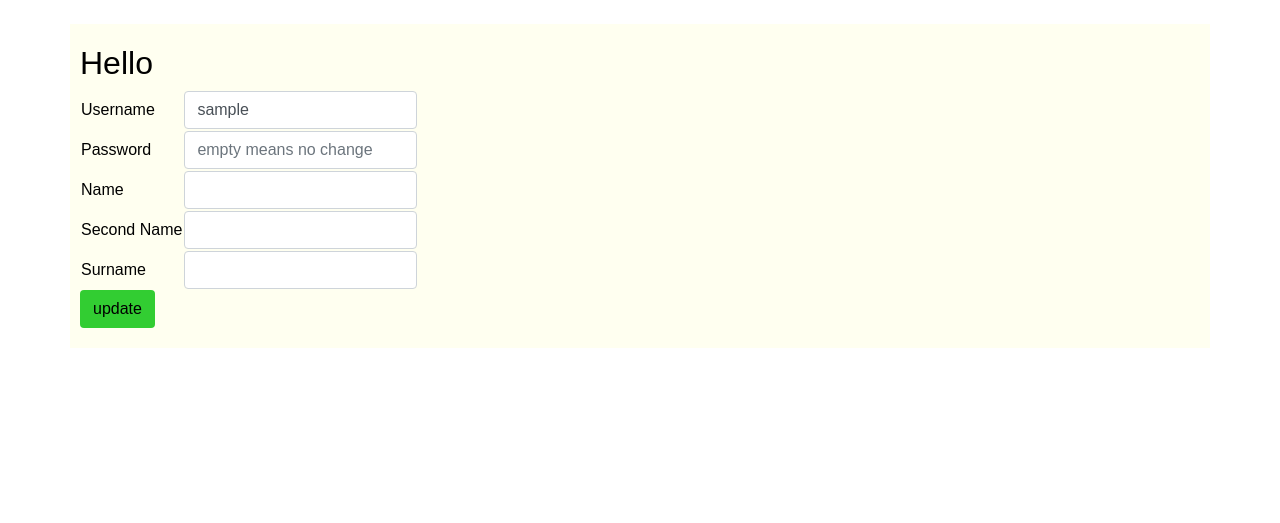
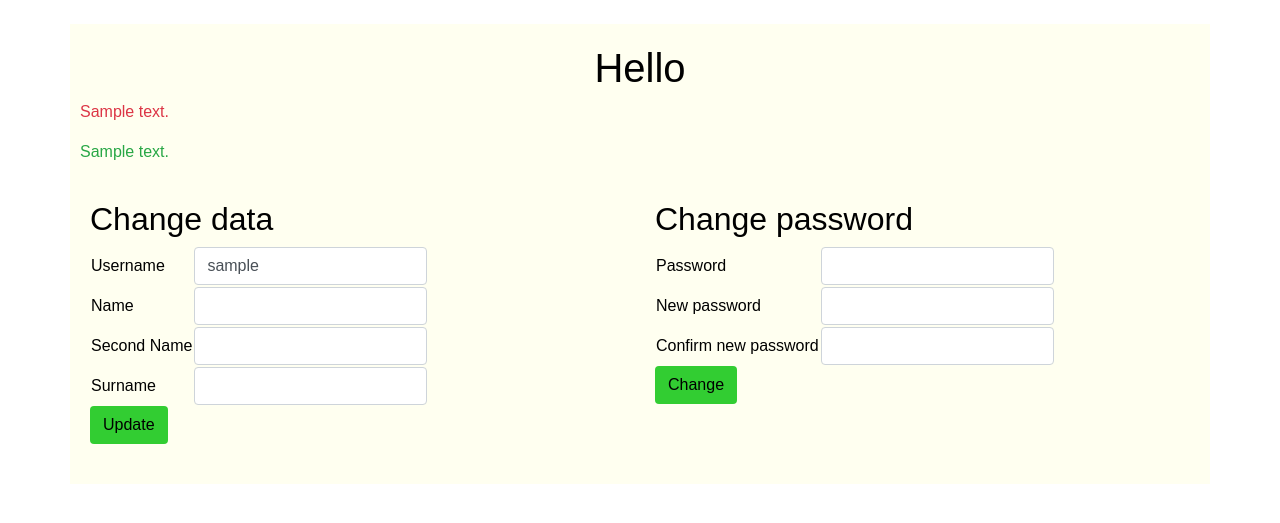
Before and after one commit to AdamStan/DjangoWebPortal, a Django app: template mainproject/accounts/templates/myprofile.html in a window 1280 px wide. Shown: the part 56-579 px from the top of the page. Run offline with Django 3.2, Linux system fonts and the light colour scheme; tables that the repository leaves empty hold one stand-in row (values such as "Sample post"); the template is opened without the code that fills it: values that come from a table or form of the project are taken from there, most other values are stand-ins (such as "Sample title", 1, 10 or a date in 2020); some libraries are stand-ins or nearby versions.

Commit message:
myprofile - changes

```diff
--- a/mainproject/accounts/templates/myprofile.html
+++ b/mainproject/accounts/templates/myprofile.html
@@ -3,22 +3,24 @@
 <title> My profile </title>
 {% endblock %}
 {% block content %}
-    <div class="">
-        <h2> Hello {{ user.username }}  </h2>
-    </div>
+    <h1 class="text-center"> Hello {{ user.username }}  </h1>
+    {% if fail_message %}
+    <p class="text-danger"> {{ fail_message }} </p>
+    {% endif %}
+    {% if s_message %}
+    <p class="text-success"> {{ s_message }} </p>
+    {% endif %}
+    <div class="container">
+        <div class="row">
+            <div class="col">
                 <form action="{% url 'accounts:myprofile' %}" method="post">
                 {% csrf_token %}
-        <div class="table-responsive">
+                <div class="">
+                    <h2> Change data  </h2>
                     <table>
                         <tr>
                             <td> Username </td>
                             <td><input class="form-control" type="text" name="username" value="{{ current_user.username }}"></td>
-                </tr>
-                <tr>
-                    <td> Password </td>
-                    <td>
-                        <input class="form-control" type="password" name="password" minlength="8" placeholder="empty means no change"/>
-                    </td>
                         </tr>
                         <tr>
                             <td> Name </td>
@@ -26,10 +28,10 @@
                         </tr>
                         <tr>
                             <td> Second Name </td>
-                    {% if current_user.second_name == None %}
+                            {% if current_user.second_name %}
+                            <td><input class="form-control" type="text" name="second_name" value="{{ current_user.second_name }}"></td>
+                            {% else %}
                             <td><input class="form-control" type="text" name="second_name" value=""></td>
-                    {% else %}
-                    <td><input class="form-control" type="text" name="second_name" value="{{ current_user.second_name }}"></td>
                             {% endif %}
                         </tr>
                         <tr>
@@ -37,7 +39,39 @@
                             <td><input class="form-control" type="text" name="surname" value="{{ current_user.surname }}"></td>
                         </tr>
                     </table>
+                    <input class="btn background-second" type="submit" name="action" value="Update">
                 </div>
-        <input class="btn background-second" type="submit" value="update">
             </form>
+            </div>
+            <div class="col">
+                <form action="{% url 'accounts:myprofile' %}" method="post">
+                    {% csrf_token %}
+                <div class="">
+                    <h2> Change password </h2>
+                    <table>
+                    <tr>
+                        <td> Password </td>
+                        <td>
+                            <input class="form-control" type="password" name="password" minlength="8"/>
+                        </td>
+                    </tr>
+                    <tr>
+                        <td> New password </td>
+                        <td>
+                            <input class="form-control" type="password" name="new_password" minlength="8" />
+                        </td>
+                    </tr>
+                    <tr>
+                        <td> Confirm new password </td>
+                        <td>
+                            <input class="form-control" type="password" name="confirm_new_password" minlength="8"/>
+                        </td>
+                    </tr>
+                </table>
+                    <input class="btn background-second" type="submit" name="action" value="Change">
+                </div>
+            </form>
+            </div>
+        </div>
+    </div>
 {% endblock %}
--- a/mainproject/templates/base_layout.html
+++ b/mainproject/templates/base_layout.html
@@ -121,7 +121,6 @@
                 <div class="form-inline mt-2 mt-md-0">
                     {% if user.is_authenticated %}
                         <form action="{% url 'accounts:myprofile' %}" method="get">
-                            {% csrf_token %}
                             <button class="nav-item btn background-second button-margin" type="submit">
                                 My account: {{ user.username }}
                             </button>
--- a/mainproject/templates/base_layout_timetable.html
+++ b/mainproject/templates/base_layout_timetable.html
@@ -120,7 +120,6 @@
                 <div class="form-inline mt-2 mt-md-0">
                     {% if user.is_authenticated %}
                         <form action="{% url 'accounts:myprofile' %}" method="get">
-                            {% csrf_token %}
                             <button class="nav-item btn background-second button-margin" type="submit">
                                 My account: {{ user.username }}
                             </button>
```
Also changed, not shown: mainproject/accounts/views.py (+32 -25 lines). Lines whose indentation alone changed are shown as unchanged.
